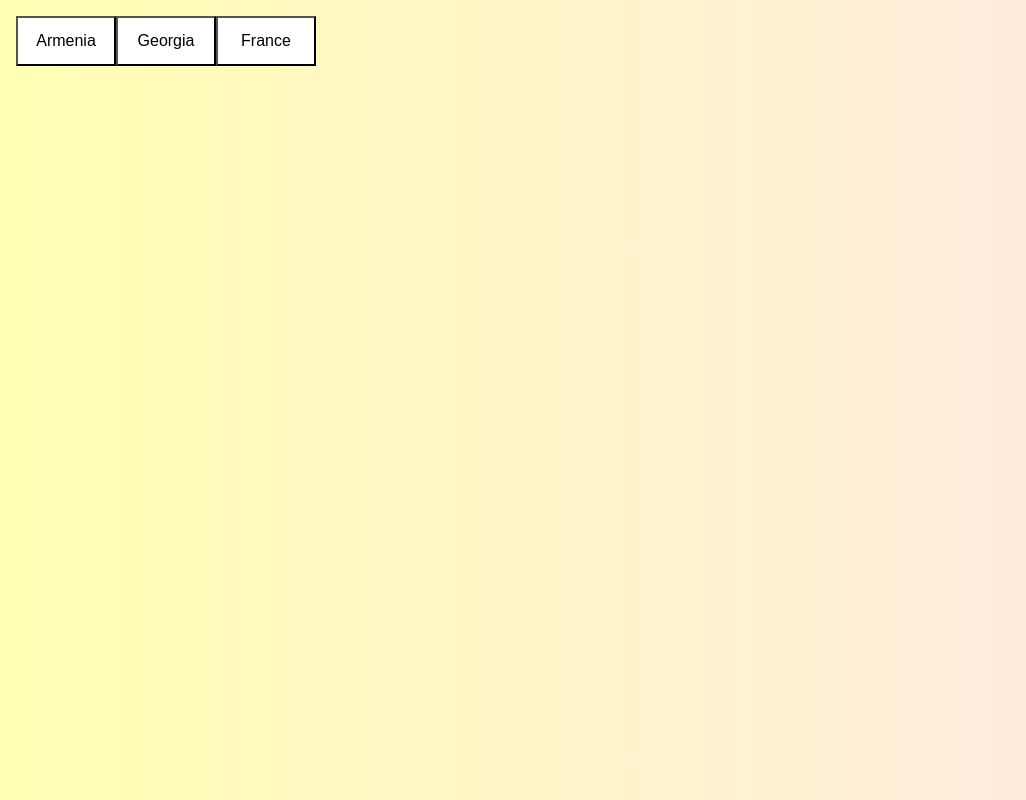
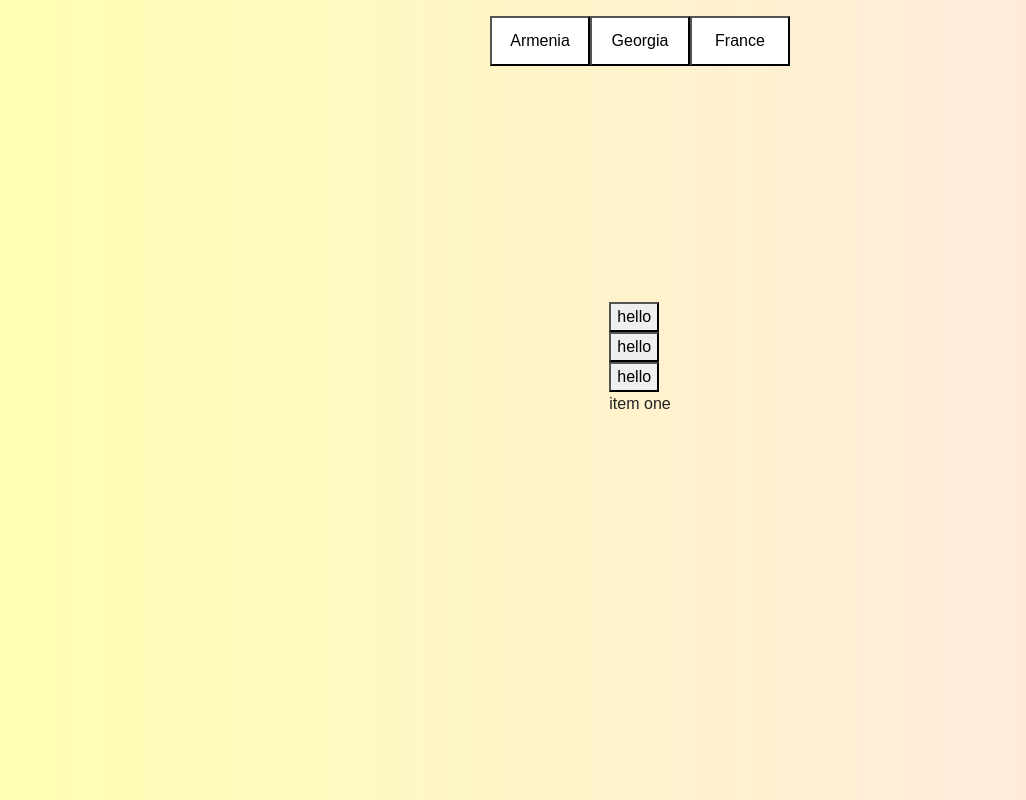
Before and after one commit to Tigran-Khanaghyan/react-app, a React (Create React App) app: page /tabs in a window 1280 px wide. Shown: the whole page, without its empty margins (0-1026 px from the left). Built offline with nearby package versions, Linux system fonts and the light colour scheme.

Commit message:
Create Tabs main logic

```diff
--- /dev/null
+++ b/src/components/Tabs/LabTabs/Tab/Tab.js
@@ -0,0 +1,13 @@
+import React from "react";
+
+const Tab = ({ label, value, onChange }) => {
+  return (
+    <>
+      <button id="" type="button" value={value} role="tab" onClick={onChange}>
+        {label}
+      </button>
+    </>
+  );
+};
+
+export default Tab;
--- /dev/null
+++ b/src/components/Tabs/LabTabs/TabContext/TabContext.js
@@ -0,0 +1,17 @@
+import React, { cloneElement } from "react";
+
+const TabContext = ({ children, value }) => {
+  let newProp = {
+    display: "none",
+  };
+  const updateWithprops = React.Children.map(children, (child, i) => {
+    if (child.props.value !== value) {
+      return cloneElement(child, { newProp });
+    }
+    return cloneElement(child);
+  });
+
+  return <div>{updateWithprops}</div>;
+};
+
+export default TabContext;
--- /dev/null
+++ b/src/components/Tabs/LabTabs/TabList/TabList.js
@@ -0,0 +1,11 @@
+import React, { cloneElement } from "react";
+
+const TabList = ({ children, onChange }) => {
+  const updateWithprops = React.Children.map(children, (child, i) => {
+    return cloneElement(child, { onChange: (e) => onChange(e, e.target.value) });
+  });
+
+  return <div>{updateWithprops}</div>;
+};
+
+export default TabList;
--- /dev/null
+++ b/src/components/Tabs/LabTabs/TabPanel/TabPanel.js
@@ -0,0 +1,11 @@
+import React from "react";
+
+const TabPanel = (props) => {
+  return (
+    <div style={{ display: props.newProp?.display }}>
+      {props.children}
+    </div>
+  );
+};
+
+export default TabPanel;
--- /dev/null
+++ b/src/components/Tabs/LabTabs/index.js
@@ -0,0 +1,28 @@
+import React, { useState } from "react";
+import Tab from "./Tab/Tab";
+import TabContext from "./TabContext/TabContext";
+import TabList from "./TabList/TabList";
+import TabPanel from "./TabPanel/TabPanel";
+
+const LabTabs = () => {
+  const [value, setValue] = useState("1");
+
+  const handleChange = (event, newValue) => {
+    setValue(newValue);
+  };
+
+  return (
+    <TabContext value={value}>
+      <TabList onChange={handleChange}>
+        <Tab label="hello" value="1" />
+        <Tab label="hello" value="2" />
+        <Tab label="hello" value="3" />
+      </TabList>
+      <TabPanel value="1">item one</TabPanel>
+      <TabPanel value="2">item two</TabPanel>
+      <TabPanel value="3">item three</TabPanel>
+    </TabContext>
+  );
+};
+
+export default LabTabs;
--- a/src/components/Tabs/index.css
+++ b/src/components/Tabs/index.css
@@ -1,3 +1,9 @@
+.container {
+  display: flex;
+  height: 400px;
+  justify-content: space-between;
+}
+
 .tabs-container {
   display: flex;
   flex-direction: column;
--- a/src/components/Tabs/index.js
+++ b/src/components/Tabs/index.js
@@ -1,7 +1,8 @@
-import React, {  useState } from "react";
+import React, { useState } from "react";
 import Tab from "./Tab/Tab";
 import { tabs } from "../../data";
 import "./index.css";
+import LabTabs from "./LabTabs";
 
 const Tabs = ({ data = tabs }) => {
   const [tabName, setTabName] = useState();
@@ -11,6 +12,7 @@
   };
 
   return (
+    <div className="container">
       <div className="tabs-container">
         <div className="tabs">
           {data.map((tab) => {
@@ -28,7 +30,10 @@
               />
             );
           })}
-
+        </div>
+      </div>
+      <div>
+        <LabTabs />
       </div>
     </div>
   );
```
Lines whose indentation alone changed are shown as unchanged.
